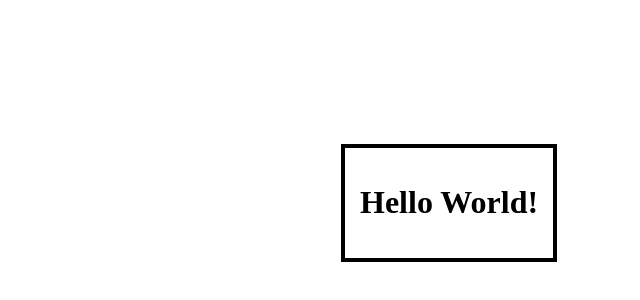
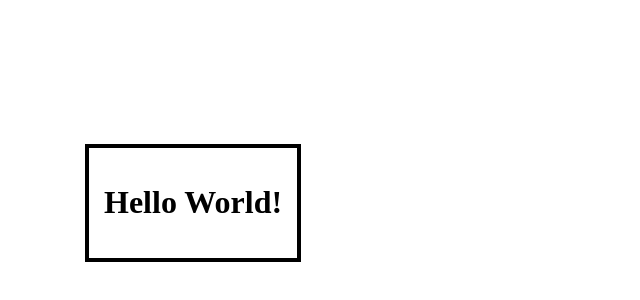
Before and after one commit to AndreasYNY/dumbways, a plain HTML site: page day1/creating-card.html in a window 1280 px wide. Shown: the part 406-706 px from the top of the page, without its empty margins (449-1089 px from the left). Drawn offline with Linux system fonts and the light colour scheme.

Commit message:
adasfcascv

```diff
--- a/day1/creating-card.html
+++ b/day1/creating-card.html
@@ -8,7 +8,7 @@
 </head>
 <body>
     <div
-    style="border: 4px solid black;margin: 150px;padding: 15px; text-align: center; position: absolute; top: 50%; left: 50%;">
+    style="border: 4px solid black;margin: 150px;padding: 15px; text-align: center; position: absolute; top: 50%; left: 30%;">
         <H1>Hello World!</H1>
     </div>
 </body>
```
